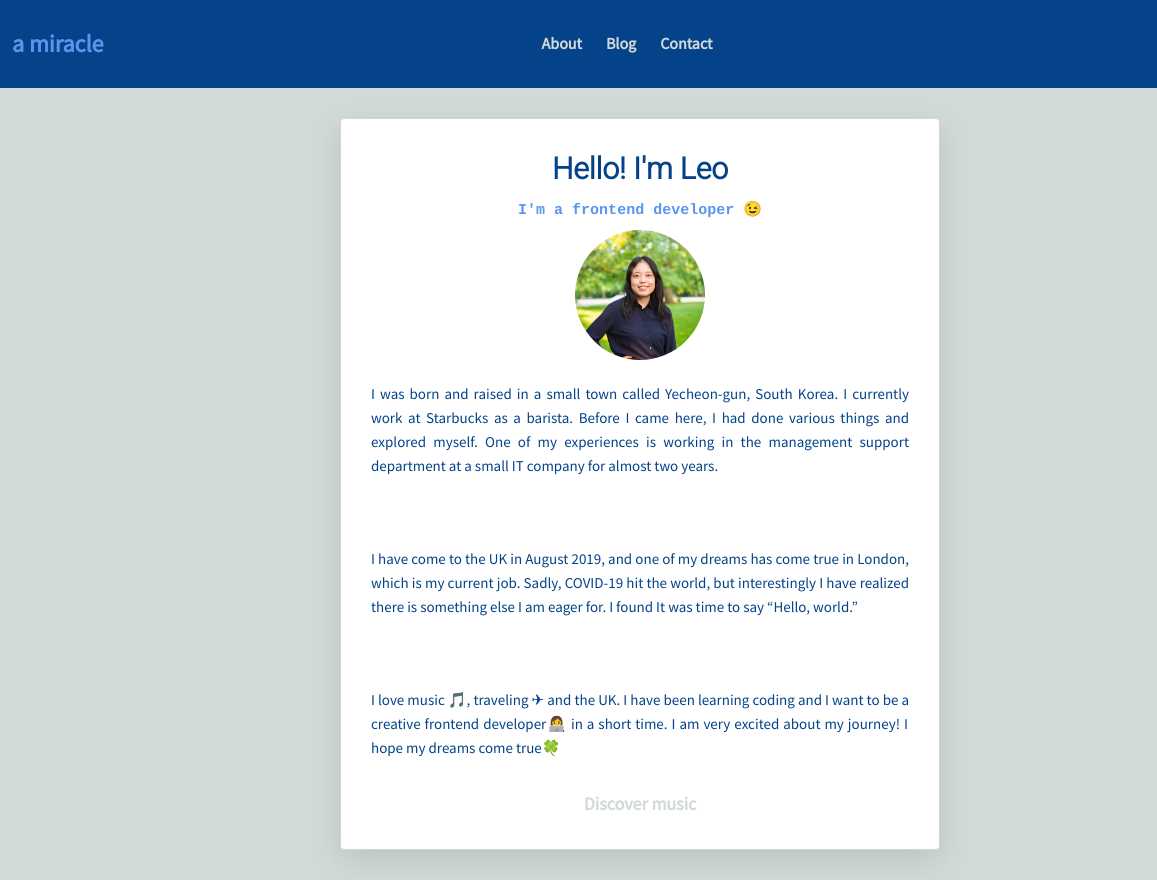
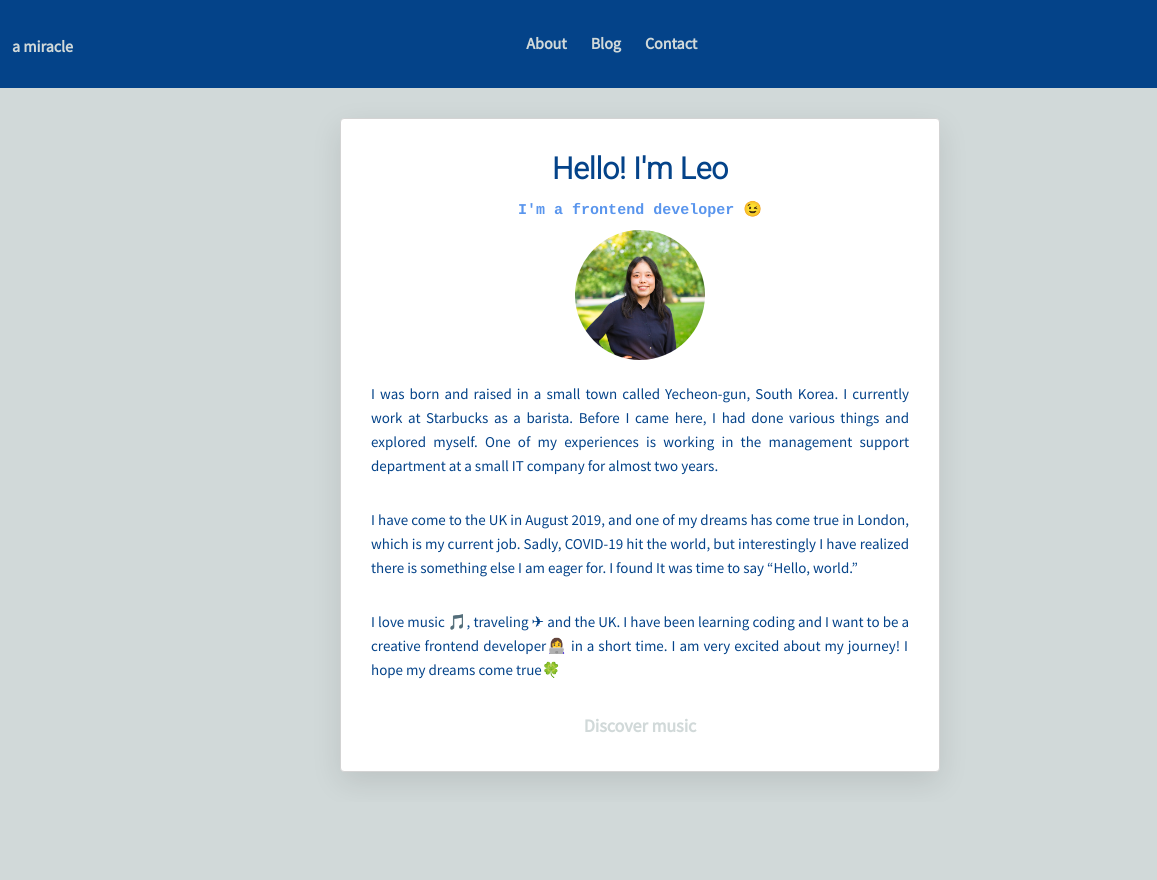
Before and after one commit to Leooogo/portfolio, a plain HTML site: page index.html in a window 1280 px wide. Shown: the full height of the page, 0-1157 px from the left. After the commit the page ends 802 px from the top, so only its background shows below. Drawn offline with Linux system fonts and the light colour scheme.

Commit message:
changed logo color

```diff
--- a/style.css
+++ b/style.css
@@ -52,7 +52,7 @@ a {
   padding: 8px 12px;
 }
 
-.navbar__logo a {
+.navbar__logo {
   font-size: 24px;
   color: var(--accent-color);
 }
```
Also changed, not shown: index.html (+0 -2 lines).
